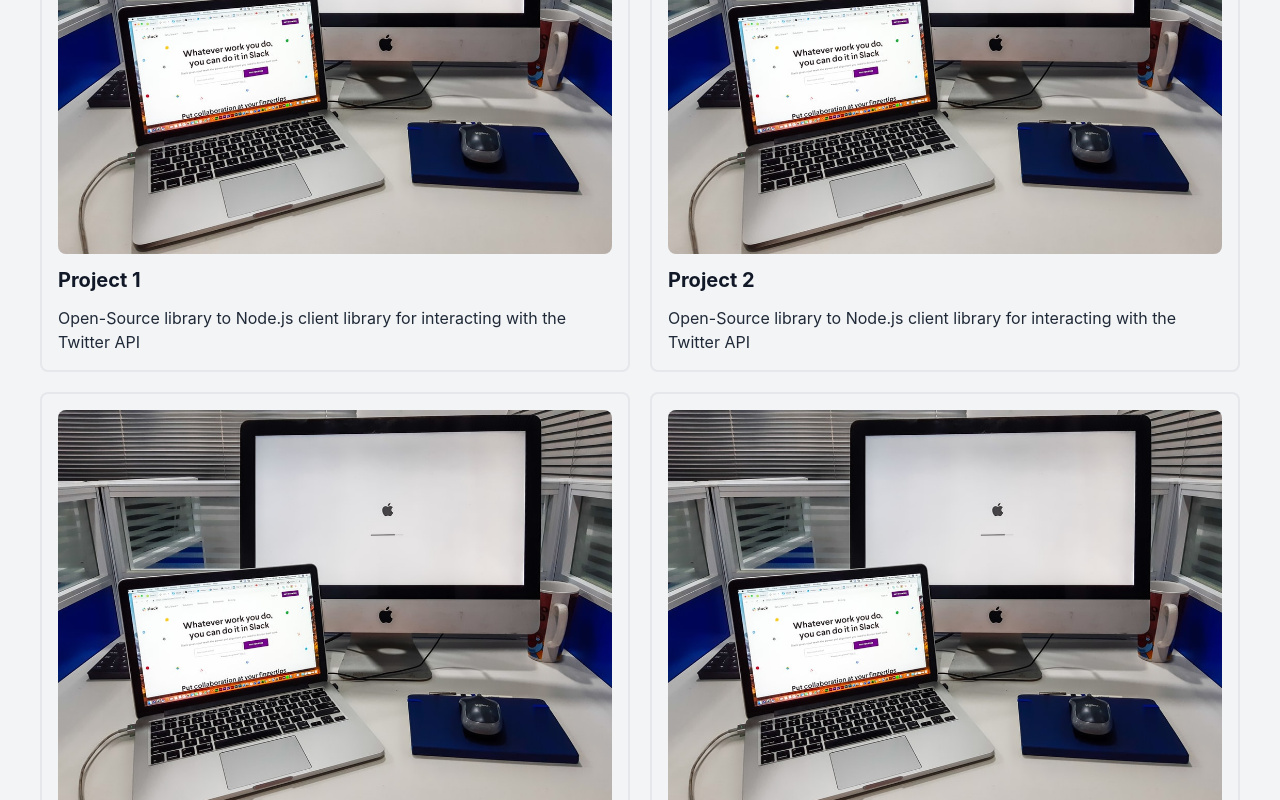
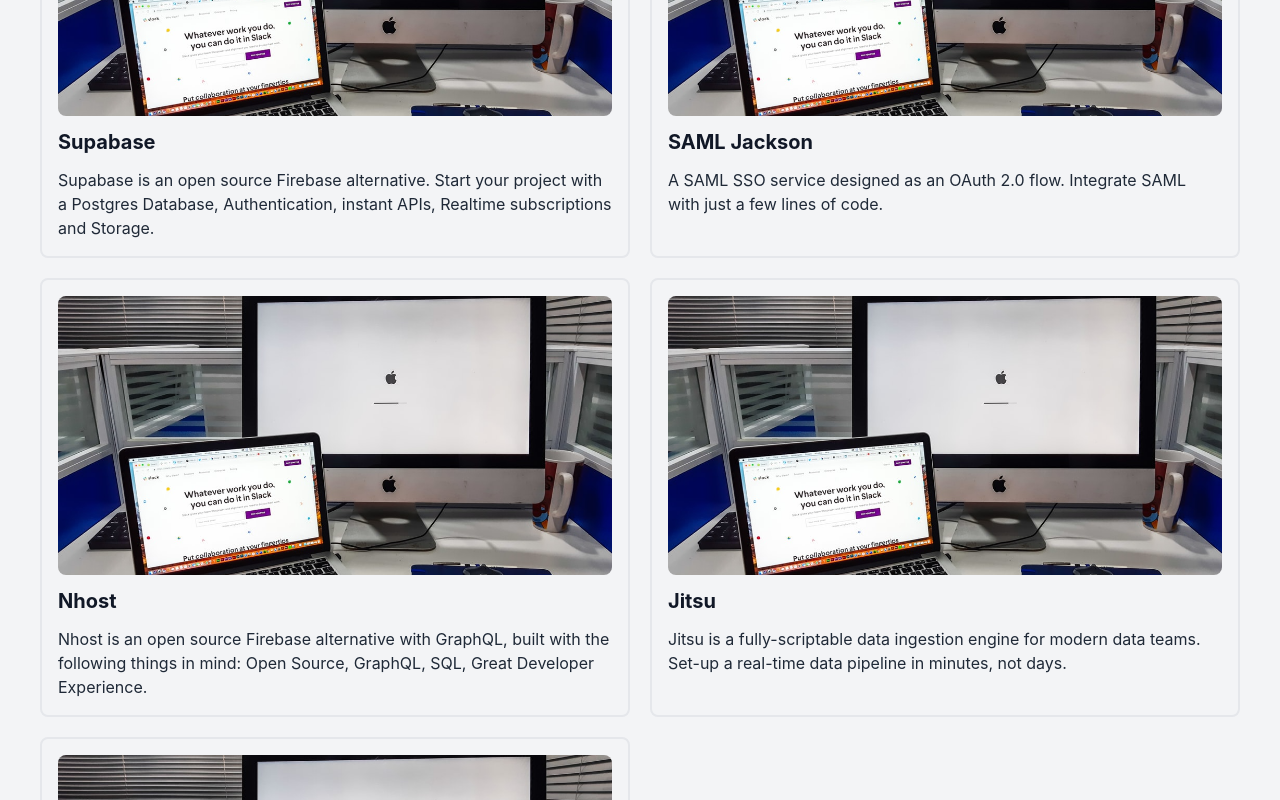
Before and after one commit to devkiran/nextjs-blog-template, a Next.js app: page /projects in a window 1280 px wide. Shown: the part 460-1260 px from the top of the page. Built offline with nearby package versions, Linux system fonts and the light colour scheme.

Commit message:
Fix the projects page

```diff
--- a/components/Header.tsx
+++ b/components/Header.tsx
@@ -6,7 +6,7 @@
     <ul className="flex items-center space-x-5">
       {menus.map((menu) => (
         <li
-          className="cursor-pointer text-sm font-medium hover:text-sky-400"
+          className="cursor-pointer text-base font-medium hover:text-sky-400"
           key={menu.href}
         >
           <Link href={menu.href}>
--- a/data/projects.ts
+++ b/data/projects.ts
@@ -1,27 +1,33 @@
 const projects = [
   {
-    name: "Project 1",
+    name: "Supabase",
     description:
-      "Open-Source library to Node.js client library for interacting with the Twitter API",
-    image: "/projects/project.jpeg",
+      "Supabase is an open source Firebase alternative. Start your project with a Postgres Database, Authentication, instant APIs, Realtime subscriptions and Storage.",
+    image: "/projects/project.png",
   },
   {
-    name: "Project 2",
+    name: "SAML Jackson",
     description:
-      "Open-Source library to Node.js client library for interacting with the Twitter API",
-    image: "/projects/project.jpeg",
+      "A SAML SSO service designed as an OAuth 2.0 flow. Integrate SAML with just a few lines of code.",
+    image: "/projects/project.png",
   },
   {
-    name: "Project 3",
+    name: "Nhost",
     description:
-      "Open-Source library to Node.js client library for interacting with the Twitter API",
-    image: "/projects/project.jpeg",
+      "Nhost is an open source Firebase alternative with GraphQL, built with the following things in mind: Open Source, GraphQL, SQL, Great Developer Experience.",
+    image: "/projects/project.png",
   },
   {
-    name: "Project 4",
+    name: "Jitsu",
     description:
-      "Open-Source library to Node.js client library for interacting with the Twitter API",
-    image: "/projects/project.jpeg",
+      "Jitsu is a fully-scriptable data ingestion engine for modern data teams. Set-up a real-time data pipeline in minutes, not days.",
+    image: "/projects/project.png",
+  },
+  {
+    name: "PostHog",
+    description:
+      "PostHog is the all-in-one platform for building better products - with product analytics, feature flags, session recordings, a/b testing, heatmaps.",
+    image: "/projects/project.png",
   },
 ];
 
```
Also changed, not shown: public/projects/project.png (added).
